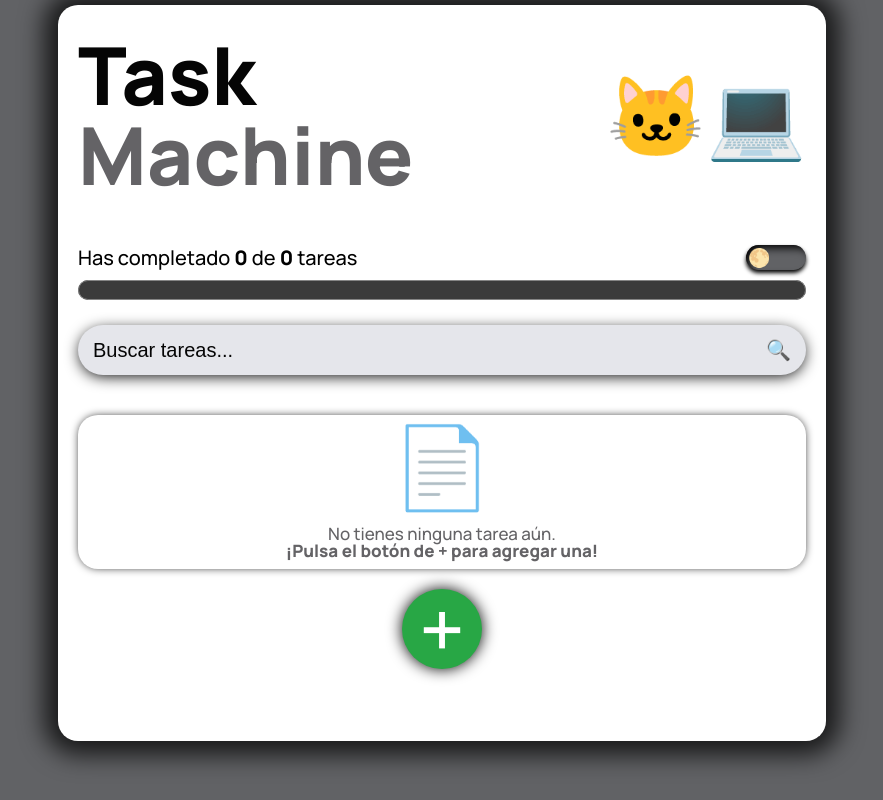
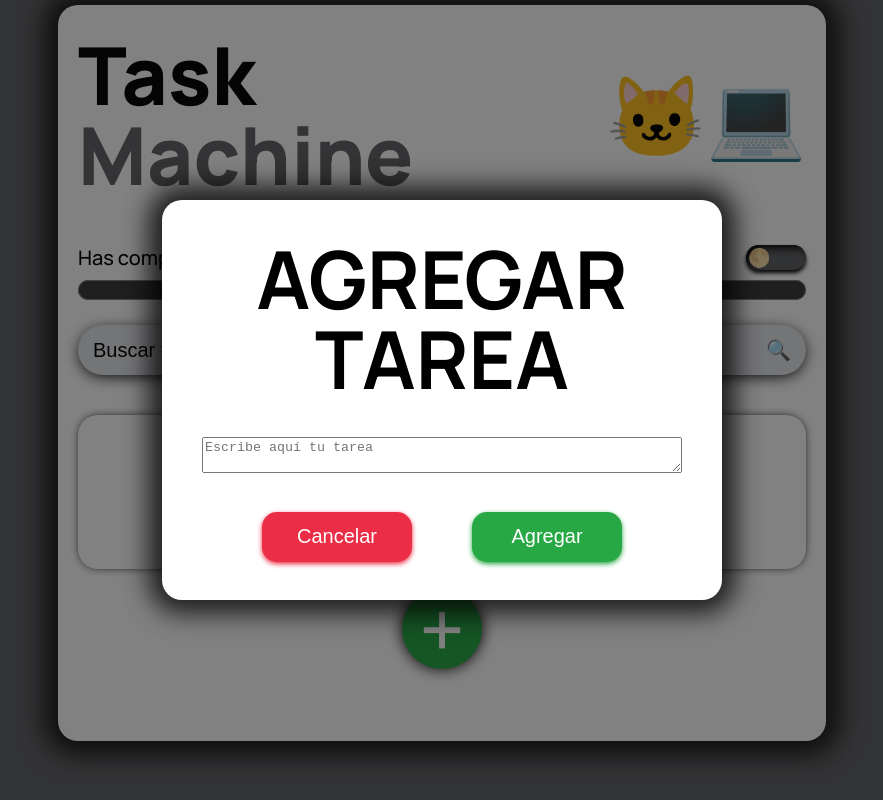
Before and after one commit to jeisonrojasm/task-machine-personal, a React (Create React App) app: page / in a window 1280 px wide. Shown: the whole page, without its empty margins (198-1081 px from the left). Built offline with nearby package versions, Linux system fonts and the light colour scheme.

Commit message:
AddTodoPortal and AddTodoModal created

```diff
--- /dev/null
+++ b/src/components/AddTodoModal/AddTodoModal.jsx
@@ -0,0 +1,16 @@
+import { ConfirmationModal } from "../ConfirmationModal/ConfirmationModal";
+
+export const AddTodoModal = () => {
+
+    const onCancelClick = () => {
+        alert('cancelar');
+    };
+
+    const onAcceptClick = () => {
+        alert('aceptar');
+    };
+
+    return (
+        <ConfirmationModal title="Agregar tarea" textArea="Escribe aquí tu tarea" cancelTextBtn="Cancelar" acceptTextBtn="Agregar" onCancelClick={onCancelClick} onAcceptClick={onAcceptClick} />
+    )
+}
--- /dev/null
+++ b/src/components/AddTodoModal/AddTodoPortal.jsx
@@ -0,0 +1,10 @@
+import ReactDOM from 'react-dom';
+
+export const AddTodoPortal = ({ children }) => {
+    return (
+        ReactDOM.createPortal(
+            children,
+            document.getElementById("addTodoModal")
+        )
+    );
+};
--- a/src/components/App/App.jsx
+++ b/src/components/App/App.jsx
@@ -9,8 +9,11 @@ import { TodoList } from '../TodoList/TodoList';
 import { AddTodoButton } from '../AddTodoButton/AddTodoButton';
 import { DeleteTodoPortal } from '../DeleteTodoModal/DeleteTodoPortal';
 import { DeleteTodoModal } from '../DeleteTodoModal/DeleteTodoModal';
+import { AddTodoPortal } from '../AddTodoModal/AddTodoPortal';
+import { AddTodoModal } from '../AddTodoModal/AddTodoModal';
 
 import { TodoContext } from '../TodoContext/TodoContext';
+
 
 export const App = () => {
 
@@ -28,6 +31,9 @@ export const App = () => {
                     toggleModal && <DeleteTodoModal />
                 }
             </DeleteTodoPortal>
+            <AddTodoPortal>
+                <AddTodoModal />
+            </AddTodoPortal>
         </div>
     )
 }
--- a/src/components/ConfirmationModal/ConfirmationModal.jsx
+++ b/src/components/ConfirmationModal/ConfirmationModal.jsx
@@ -11,7 +11,7 @@ export const ConfirmationModal = ({ title, info, textArea, cancelTextBtn, accept
                 {
                     textArea
                         ?
-                        <textarea>{textArea}</textarea>
+                        <textarea placeholder={textArea}></textarea>
                         :
                         <p className='confirmation-modal__info'>{info}</p>
                 }
```
